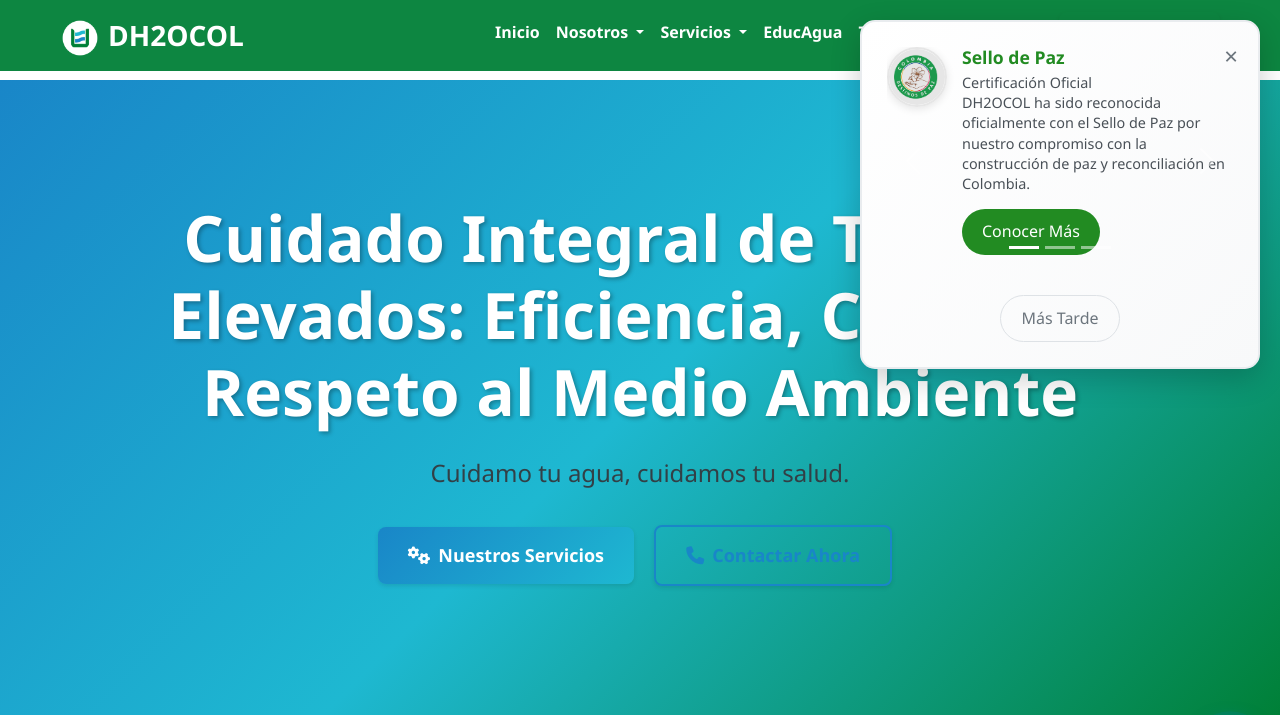
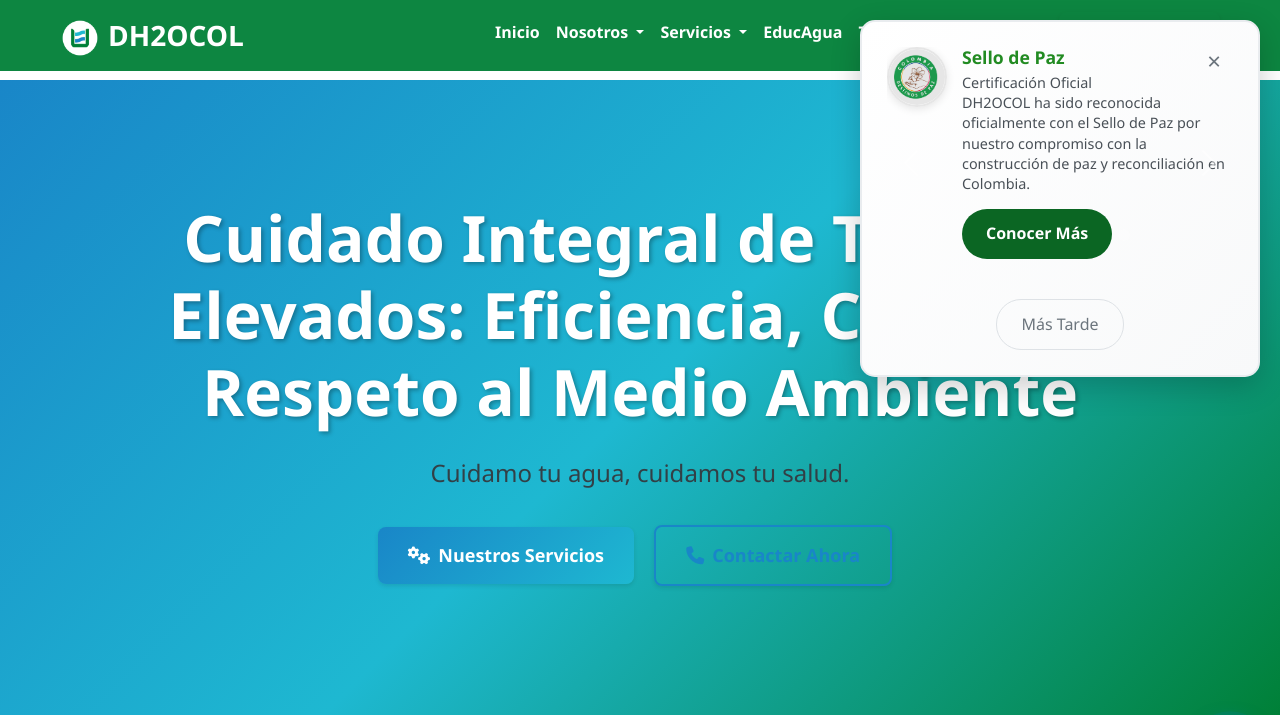
Before and after one commit to Bernah2o/sito_web, a Flask app: page / in a window 1280 px wide. Shown: the top 715 px of the page. Run offline with Flask 3, Linux system fonts and the light colour scheme; data comes from the database, SQL or seed files in the repository; data that the repository does not hold is empty; some libraries are stand-ins or nearby versions.

Commit message:
version 37

```diff
--- a/static/js/chatbot.js
+++ b/static/js/chatbot.js
@@ -22,22 +22,22 @@ class TanquiBot {
     createChatbotHTML() {
         const chatbotHTML = `
             <div class="chatbot-container">
-                <button class="chatbot-toggle pulse" id="chatbot-toggle">
+                <button class="chatbot-toggle pulse" id="chatbot-toggle" aria-label="Abrir chat" aria-controls="chatbot-window" aria-expanded="false">
                     <i class="fas fa-comments"></i>
                 </button>
 
-                <div class="chatbot-window" id="chatbot-window">
+                <div class="chatbot-window" id="chatbot-window" role="dialog" aria-label="Chat de soporte DH2OCOL" aria-modal="false">
                     <div class="chatbot-header">
                         <div>
                             <h4>TanquiBot</h4>
-                            <div class="chatbot-status">En línea</div>
+                            <div class="chatbot-status" role="status" aria-live="polite">En línea</div>
                         </div>
-                        <button class="chatbot-close" id="chatbot-close">
+                        <button class="chatbot-close" id="chatbot-close" aria-label="Cerrar chat">
                             <i class="fas fa-times"></i>
                         </button>
                     </div>
 
-                    <div class="chatbot-messages" id="chatbot-messages">
+                    <div class="chatbot-messages" id="chatbot-messages" role="log" aria-live="polite" aria-relevant="additions text" aria-atomic="false">
                         <!-- Los mensajes se cargarán aquí -->
                     </div>
 
@@ -47,8 +47,8 @@ class TanquiBot {
 
                     <div class="chatbot-input-area">
                         <input type="text" class="chatbot-input" id="chatbot-input"
-                               placeholder="Escribe tu pregunta..." maxlength="500">
-                        <button class="chatbot-send" id="chatbot-send">
+                               placeholder="Escribe tu pregunta..." maxlength="500" aria-label="Escribe tu pregunta">
+                        <button class="chatbot-send" id="chatbot-send" aria-label="Enviar mensaje">
                             <i class="fas fa-paper-plane"></i>
                         </button>
                     </div>
@@ -98,6 +98,7 @@ class TanquiBot {
 
         window.classList.add('active');
         toggle.classList.remove('pulse');
+        toggle.setAttribute('aria-expanded', 'true');
         this.isOpen = true;
 
         // Focus en el input
@@ -108,8 +109,10 @@ class TanquiBot {
 
     closeChat() {
         const window = document.getElementById('chatbot-window');
+        const toggle = document.getElementById('chatbot-toggle');
 
         window.classList.remove('active');
+        if (toggle) toggle.setAttribute('aria-expanded', 'false');
         this.isOpen = false;
     }
 
@@ -131,6 +134,7 @@ class TanquiBot {
                 const button = document.createElement('button');
                 button.className = 'quick-option';
                 button.textContent = option.pregunta;
+                button.setAttribute('aria-label', option.pregunta);
                 button.addEventListener('click', () => {
                     this.sendQuickOption(option.pregunta, option.respuesta);
                 });
--- a/templates/sitio/inicio.html
+++ b/templates/sitio/inicio.html
@@ -183,10 +183,23 @@
         color: #6c757d;
         cursor: pointer;
         transition: color 0.3s ease;
+        /* Aumentar área táctil mínima */
+        display: flex;
+        align-items: center;
+        justify-content: center;
+        min-width: 48px;
+        min-height: 48px;
+        border-radius: 8px;
+        touch-action: manipulation;
       }
 
       .logros-close-btn:hover {
         color: #dc3545;
+      }
+
+      .logros-close-btn:focus-visible {
+        outline: 3px solid #0b6623;
+        outline-offset: 2px;
       }
 
       .logro-item {
@@ -256,30 +269,44 @@
       }
 
       .btn-conocer-mas {
-        background: #228b22;
-        color: white;
+        background: #0b6623; /* Hunter green: alto contraste con blanco */
+        color: #ffffff;
         border: none;
-        padding: 10px 20px;
+        padding: 12px 24px; /* ampliar área táctil */
+        min-height: 44px;
+        min-width: 44px;
+        border-radius: 25px;
+        font-weight: 600;
+        cursor: pointer;
+        transition: all 0.3s ease;
+        touch-action: manipulation;
+        position: relative;
+        z-index: 2;
+      }
+
+      .btn-conocer-mas:hover {
+        background: #095a1f;
+        transform: translateY(-2px);
+      }
+
+      .btn-conocer-mas:focus-visible {
+        outline: 3px solid #ffffff;
+        outline-offset: 2px;
+        box-shadow: 0 0 0 3px rgba(11, 102, 35, 0.35);
+      }
+
+      .btn-mas-tarde {
+        background: transparent;
+        color: #6c757d;
+        border: 1px solid #dee2e6;
+        padding: 12px 24px; /* ampliar área táctil */
+        min-height: 44px;
+        min-width: 44px;
         border-radius: 25px;
         font-weight: 500;
         cursor: pointer;
         transition: all 0.3s ease;
-      }
-
-      .btn-conocer-mas:hover {
-        background: #1e7b1e;
-        transform: translateY(-2px);
-      }
-
-      .btn-mas-tarde {
-        background: transparent;
-        color: #6c757d;
-        border: 1px solid #dee2e6;
-        padding: 10px 20px;
-        border-radius: 25px;
-        font-weight: 500;
-        cursor: pointer;
-        transition: all 0.3s ease;
+        touch-action: manipulation;
       }
 
       .btn-mas-tarde:hover {
@@ -313,6 +340,76 @@
         animation: slideOutRight 0.5s ease-in forwards;
       }
 
+      /* Controles del carrusel: asegurar área táctil mínima */
+      #logrosCarousel .carousel-control-prev,
+      #logrosCarousel .carousel-control-next {
+        min-width: 48px;
+        min-height: 48px;
+        border: none;
+        border-radius: 8px;
+        display: flex;
+        align-items: center;
+        justify-content: center;
+        background: transparent; /* quitar sombra/fondo gris */
+        box-shadow: none;
+        touch-action: manipulation;
+        width: auto; /* evitar área superpuesta grande por defecto */
+        padding: 6px;
+        z-index: 1; /* por debajo del contenido del slide */
+      }
+
+      #logrosCarousel .carousel-control-prev-icon,
+      #logrosCarousel .carousel-control-next-icon {
+        filter: none; /* iconos originales, visibles sin fondo */
+      }
+
+      #logrosCarousel .carousel-control-prev:focus-visible,
+      #logrosCarousel .carousel-control-next:focus-visible {
+        outline: 3px solid #ffffff;
+        outline-offset: 2px;
+      }
+
+      /* Indicadores del carrusel: ampliar objetivo táctil sin cambiar el punto visible */
+      #logrosCarousel .carousel-indicators {
+        gap: 8px;
+        margin-bottom: 1rem;
+        z-index: 1; /* evitar superponer contenido */
+      }
+
+      #logrosCarousel .carousel-indicators button {
+        position: relative;
+        width: 48px;
+        height: 48px;
+        background: transparent;
+        border: none;
+        padding: 0;
+        margin: 4px;
+        touch-action: manipulation;
+      }
+
+      #logrosCarousel .carousel-indicators button::before {
+        content: "";
+        position: absolute;
+        top: 50%;
+        left: 50%;
+        width: 12px;
+        height: 12px;
+        transform: translate(-50%, -50%);
+        border-radius: 50%;
+        background-color: #ffffff;
+        opacity: 0.6;
+      }
+
+      #logrosCarousel .carousel-indicators .active::before {
+        opacity: 1;
+        background-color: #0b6623;
+      }
+
+      #logrosCarousel .carousel-indicators button:focus-visible {
+        outline: 3px solid #ffffff;
+        outline-offset: 2px;
+      }
+
       /* Responsive */
       @media (max-width: 768px) {
         .logros-modal {
@@ -495,6 +593,8 @@
     </nav>
     {% endblock %}
 
+    <!-- Punto de referencia principal -->
+    <main id="main-content" role="main">
     <!-- Hero Section -->
     <section id="inicio" class="hero-section">
       <div class="hero-content">
```
Also changed, not shown: other parts of templates/sitio/inicio.html (+22 -12 lines).
